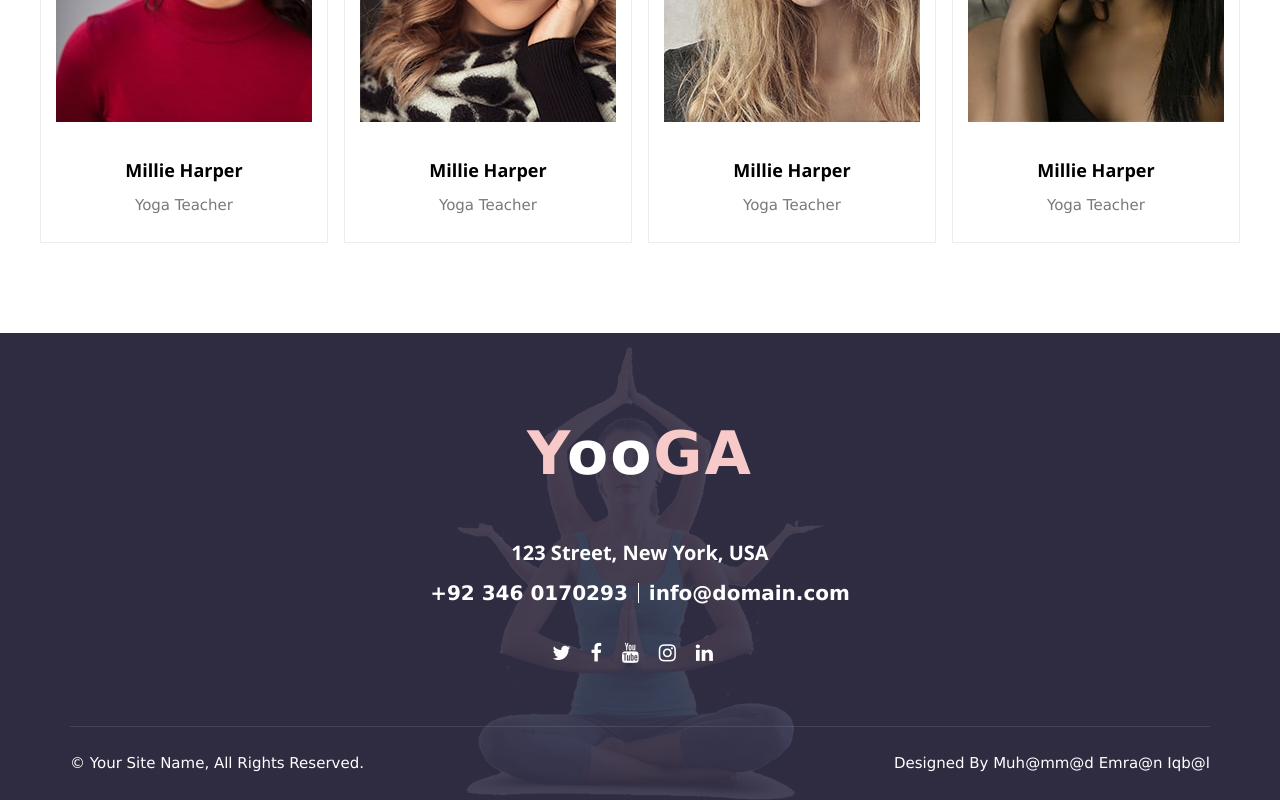
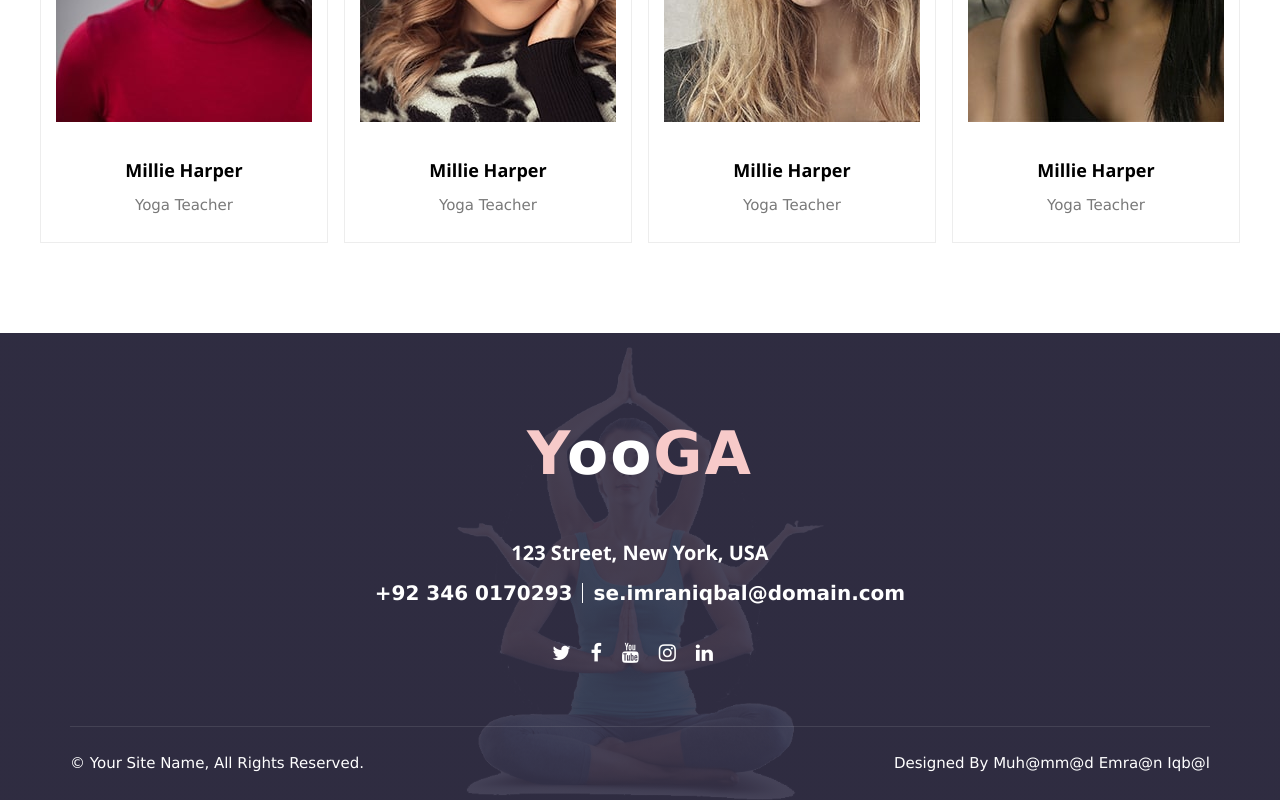
Before and after one commit to EmraanIqbal/yoga-template, a plain HTML site: page index.html in a window 1280 px wide. Shown: the part 5132-5932 px from the top of the page. Drawn offline with nearby package versions, Linux system fonts and the light colour scheme.

Commit message:
index.html

```diff
--- a/index.html
+++ b/index.html
@@ -577,7 +577,7 @@
             <h3>123 Street, New York, USA</h3>
             <div class="footer-menu">
               <p>+92 346 0170293</p>
-              <p>info@domain.com</p>
+              <p>se.imraniqbal@domain.com</p>
             </div>
             <div class="footer-social">
               <a href="#"><i class="fa fa-twitter"></i></a>
```
